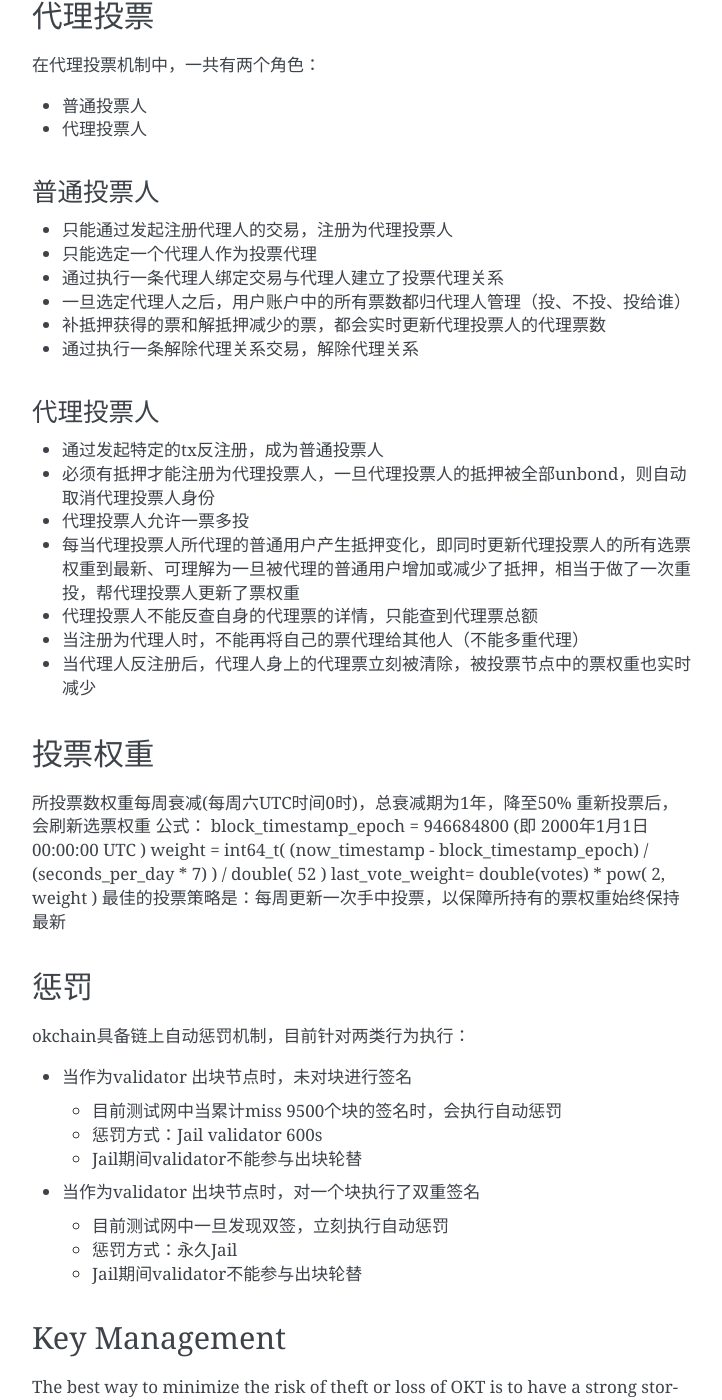
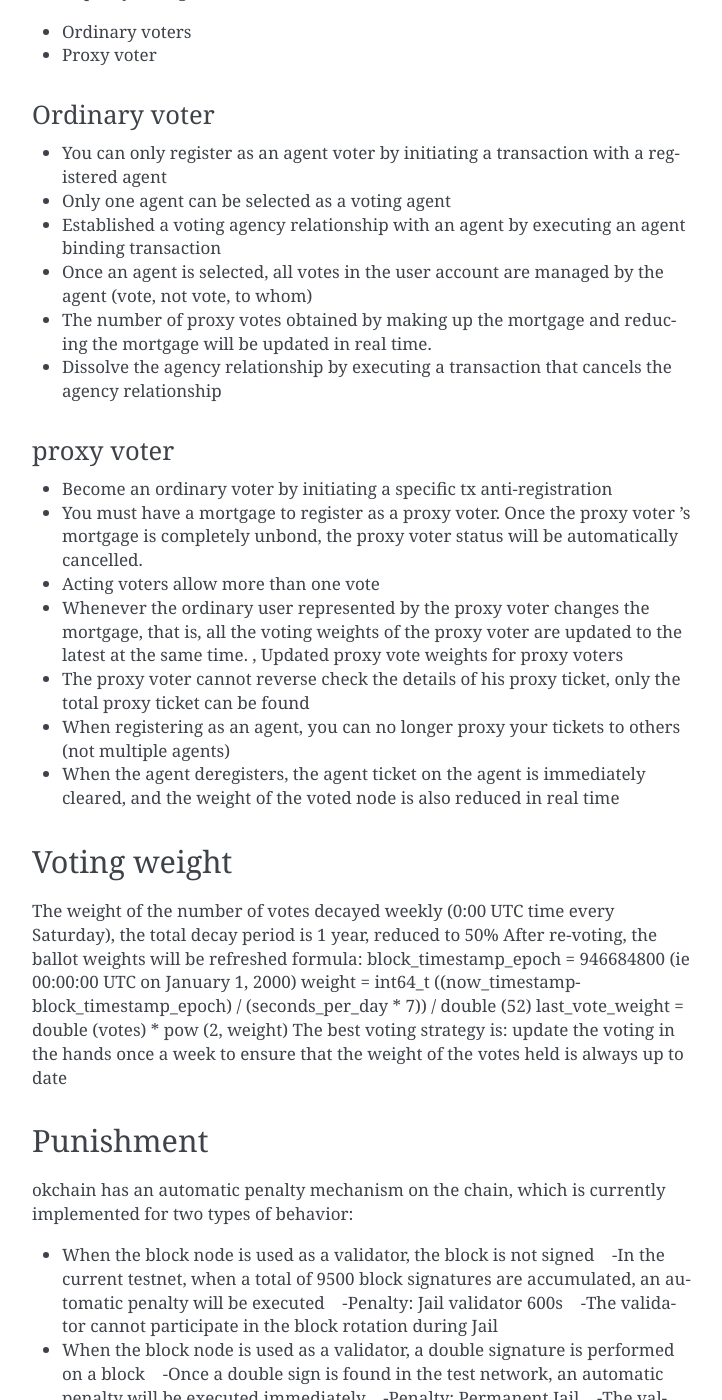
Before and after one commit to okblockchainlab/devdocs, a Sphinx documentation site: the page built from docs/delegators/delegators-overview.md, in a window 1280 px wide and 1400 px high, scrolled down 853 px. Shown: the whole window, without its empty margins (388-1110 px from the left). Built offline with Sphinx 7.4.7, drawn with Linux system fonts in a browser that asks for light colours; pages that are not in the unit, such as notebooks, are missing from menus; some of the changed text lies outside the part shown.

Commit message:
delegator

```diff
--- a/docs/delegators/delegators-overview.md
+++ b/docs/delegators/delegators-overview.md
@@ -20,46 +20,47 @@
 
 OKChain is a liquid, delegative democracy. Users have the option of voting directly for validator, but they can also delegate their voting power to another account to vote on their behalf. The delegate account, called a proxy, has no control over the original user’s account — the user can proxy her vote trustlessly without handing over any keys. The proxy simply has the power to direct that user’s voting power towards certain validators, but the user can revoke her voting power from the proxy at any point.
 
-## 代理投票
-在代理投票机制中，一共有两个角色：
-* 普通投票人
-* 代理投票人
-### 普通投票人
-* 只能通过发起注册代理人的交易，注册为代理投票人
-* 只能选定一个代理人作为投票代理
-* 通过执行一条代理人绑定交易与代理人建立了投票代理关系
-* 一旦选定代理人之后，用户账户中的所有票数都归代理人管理（投、不投、投给谁）
-* 补抵押获得的票和解抵押减少的票，都会实时更新代理投票人的代理票数
-* 通过执行一条解除代理关系交易，解除代理关系
 
-### 代理投票人
-* 通过发起特定的tx反注册，成为普通投票人
-* 必须有抵押才能注册为代理投票人，一旦代理投票人的抵押被全部unbond，则自动取消代理投票人身份
-* 代理投票人允许一票多投
-* 每当代理投票人所代理的普通用户产生抵押变化，即同时更新代理投票人的所有选票权重到最新、可理解为一旦被代理的普通用户增加或减少了抵押，相当于做了一次重投，帮代理投票人更新了票权重
-* 代理投票人不能反查自身的代理票的详情，只能查到代理票总额
-* 当注册为代理人时，不能再将自己的票代理给其他人（不能多重代理）
-* 当代理人反注册后，代理人身上的代理票立刻被清除，被投票节点中的票权重也实时减少
+In the proxy voting mechanism, there are two roles:
+* Ordinary voters
+* Proxy voter
 
-## 投票权重
-所投票数权重每周衰减(每周六UTC时间0时)，总衰减期为1年，降至50%
-重新投票后，会刷新选票权重
-公式：
-block_timestamp_epoch = 946684800 (即 2000年1月1日00:00:00 UTC )
-weight = int64_t( (now_timestamp - block_timestamp_epoch) / (seconds_per_day * 7) ) / double( 52 )
-last_vote_weight= double(votes) * pow( 2, weight )
-最佳的投票策略是：每周更新一次手中投票，以保障所持有的票权重始终保持最新
+### Ordinary voter
+* You can only register as an agent voter by initiating a transaction with a registered agent
+* Only one agent can be selected as a voting agent
+* Established a voting agency relationship with an agent by executing an agent binding transaction
+* Once an agent is selected, all votes in the user account are managed by the agent (vote, not vote, to whom)
+* The number of proxy votes obtained by making up the mortgage and reducing the mortgage will be updated in real time.
+* Dissolve the agency relationship by executing a transaction that cancels the agency relationship
 
-## 惩罚
-okchain具备链上自动惩罚机制，目前针对两类行为执行：
-* 当作为validator 出块节点时，未对块进行签名
-   - 目前测试网中当累计miss 9500个块的签名时，会执行自动惩罚
-   - 惩罚方式：Jail validator 600s
-   - Jail期间validator不能参与出块轮替
-* 当作为validator 出块节点时，对一个块执行了双重签名
-   - 目前测试网中一旦发现双签，立刻执行自动惩罚
-   - 惩罚方式：永久Jail
-   - Jail期间validator不能参与出块轮替
+### proxy voter
+* Become an ordinary voter by initiating a specific tx anti-registration
+* You must have a mortgage to register as a proxy voter. Once the proxy voter ’s mortgage is completely unbond, the proxy voter status will be automatically cancelled.
+* Acting voters allow more than one vote
+* Whenever the ordinary user represented by the proxy voter changes the mortgage, that is, all the voting weights of the proxy voter are updated to the latest at the same time. , Updated proxy vote weights for proxy voters
+* The proxy voter cannot reverse check the details of his proxy ticket, only the total proxy ticket can be found
+* When registering as an agent, you can no longer proxy your tickets to others (not multiple agents)
+* When the agent deregisters, the agent ticket on the agent is immediately cleared, and the weight of the voted node is also reduced in real time
+
+## Voting weight
+The weight of the number of votes decayed weekly (0:00 UTC time every Saturday), the total decay period is 1 year, reduced to 50%
+After re-voting, the ballot weights will be refreshed
+formula:
+block_timestamp_epoch = 946684800 (ie 00:00:00 UTC on January 1, 2000)
+weight = int64_t ((now_timestamp-block_timestamp_epoch) / (seconds_per_day * 7)) / double (52)
+last_vote_weight = double (votes) * pow (2, weight)
+The best voting strategy is: update the voting in the hands once a week to ensure that the weight of the votes held is always up to date
+
+## Punishment
+okchain has an automatic penalty mechanism on the chain, which is currently implemented for two types of behavior:
+* When the block node is used as a validator, the block is not signed
+   -In the current testnet, when a total of 9500 block signatures are accumulated, an automatic penalty will be executed
+   -Penalty: Jail validator 600s
+   -The validator cannot participate in the block rotation during Jail
+* When the block node is used as a validator, a double signature is performed on a block
+   -Once a double sign is found in the test network, an automatic penalty will be executed immediately
+   -Penalty: Permanent Jail
+   -The validator cannot participate in the block rotation during Jail
 
 ## Key Management
 The best way to minimize the risk of theft or loss of OKT is to have a strong storage and backup strategy for your private keys.  The safest way to store your keys is offline,  either in a cryptocurrency wallet or on a device that you never connect to the internet. The best backup strategy for your k yes is to ensure that you have multiple copies of them stored in safe places, and to take specific measures to protect at least one copy of your keys from any kind of natural disaster that is a likely possibility in your part of the world.
```
